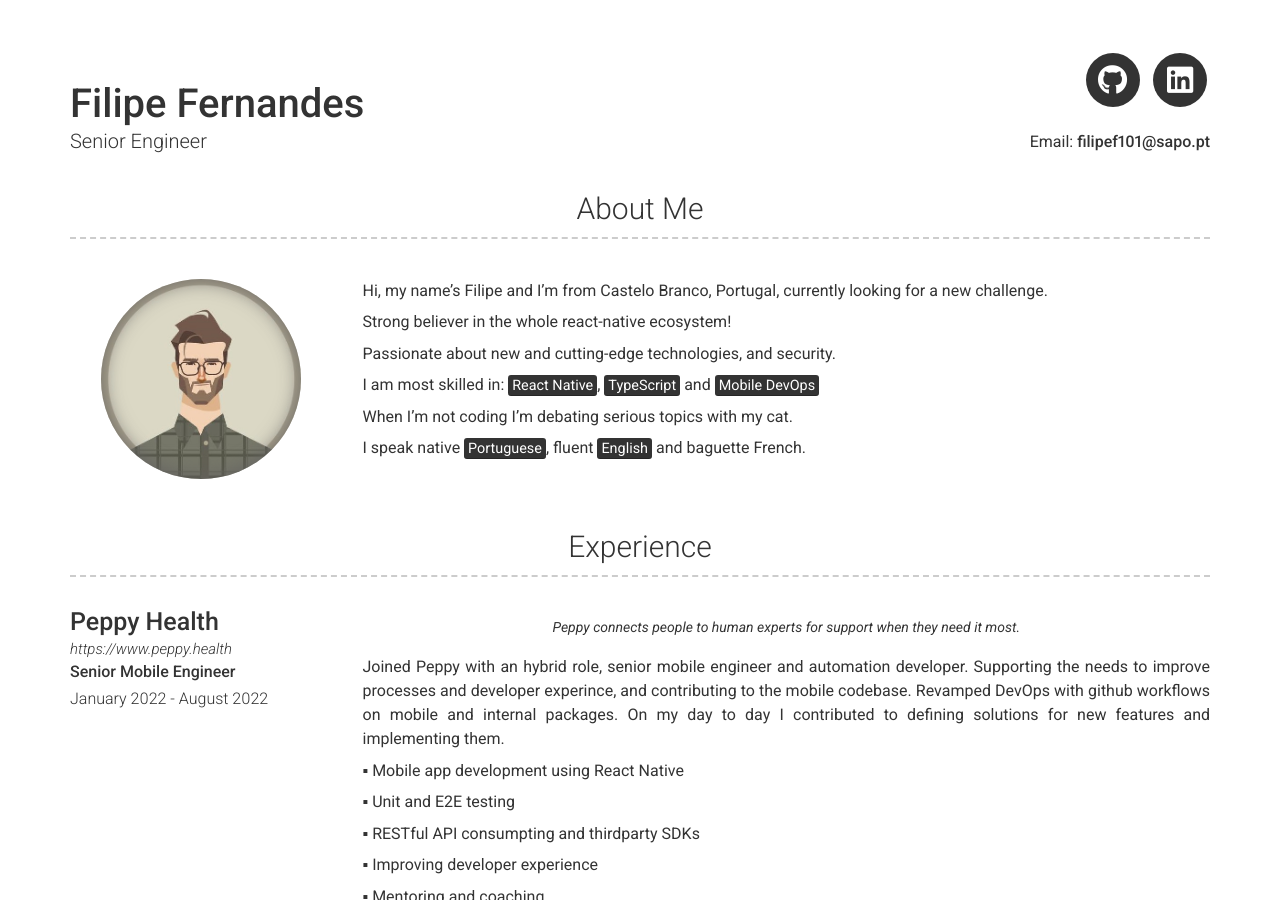
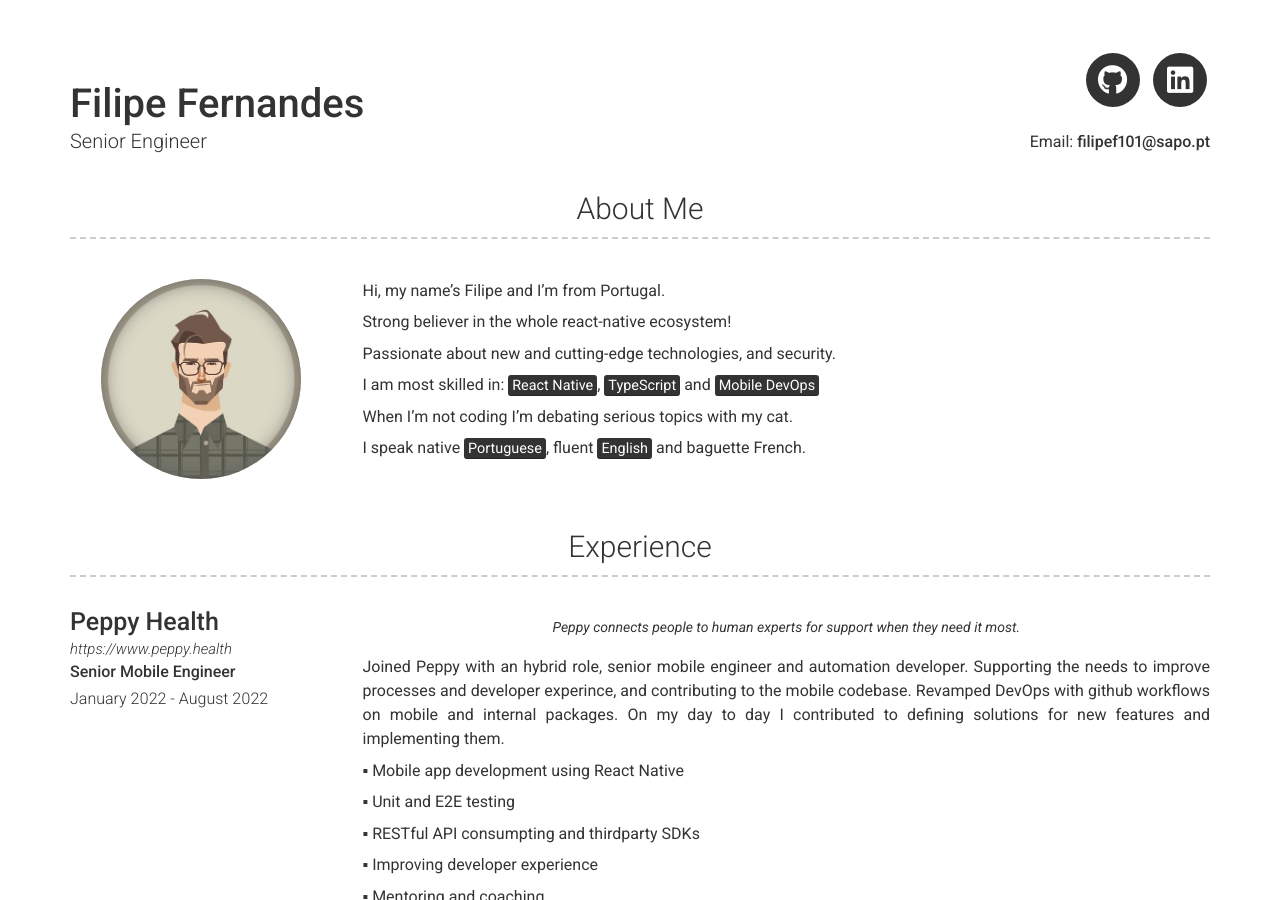
Before and after one commit to filipef101/filipef101.github.io, a Jekyll site: the page built from index.md, in a window 1280 px wide and 900 px high. Built offline with Jekyll 4.4.1, drawn with Linux system fonts in a browser that asks for light colours; nearby versions of some CDN libraries; a script that is not in the unit is left out.

Commit message:
Update _config.yml

```diff
--- a/_config.yml
+++ b/_config.yml
@@ -25,7 +25,7 @@ gtm: true
 # about_title: About Me
 about_profile_image: images/profile.jpg
 about_content: | # this will include new lines to allow paragraphs
-  Hi, my name's Filipe and I'm from Castelo Branco, Portugal, currently looking for a new challenge.
+  Hi, my name's Filipe and I'm from Portugal.
 
   Strong believer in the whole react-native ecosystem!
 
```
